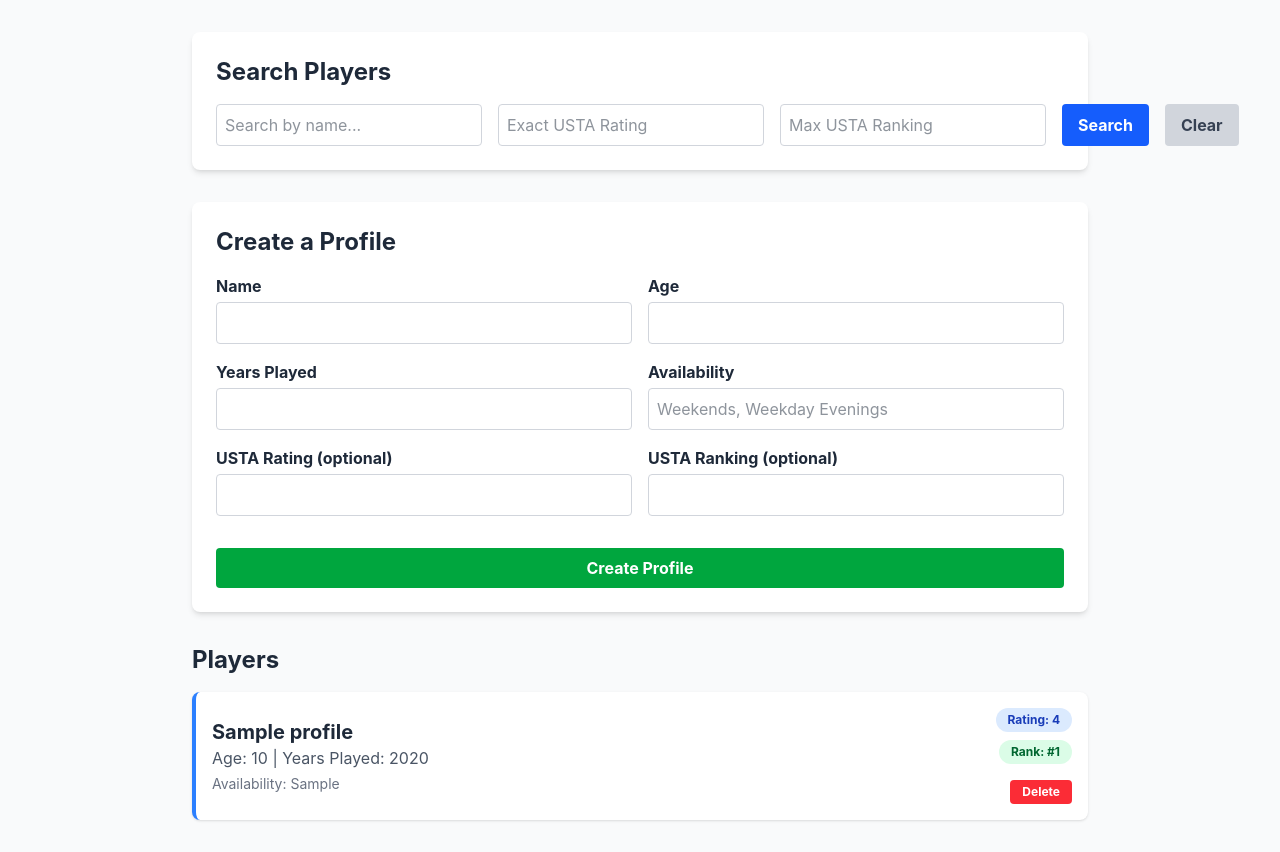
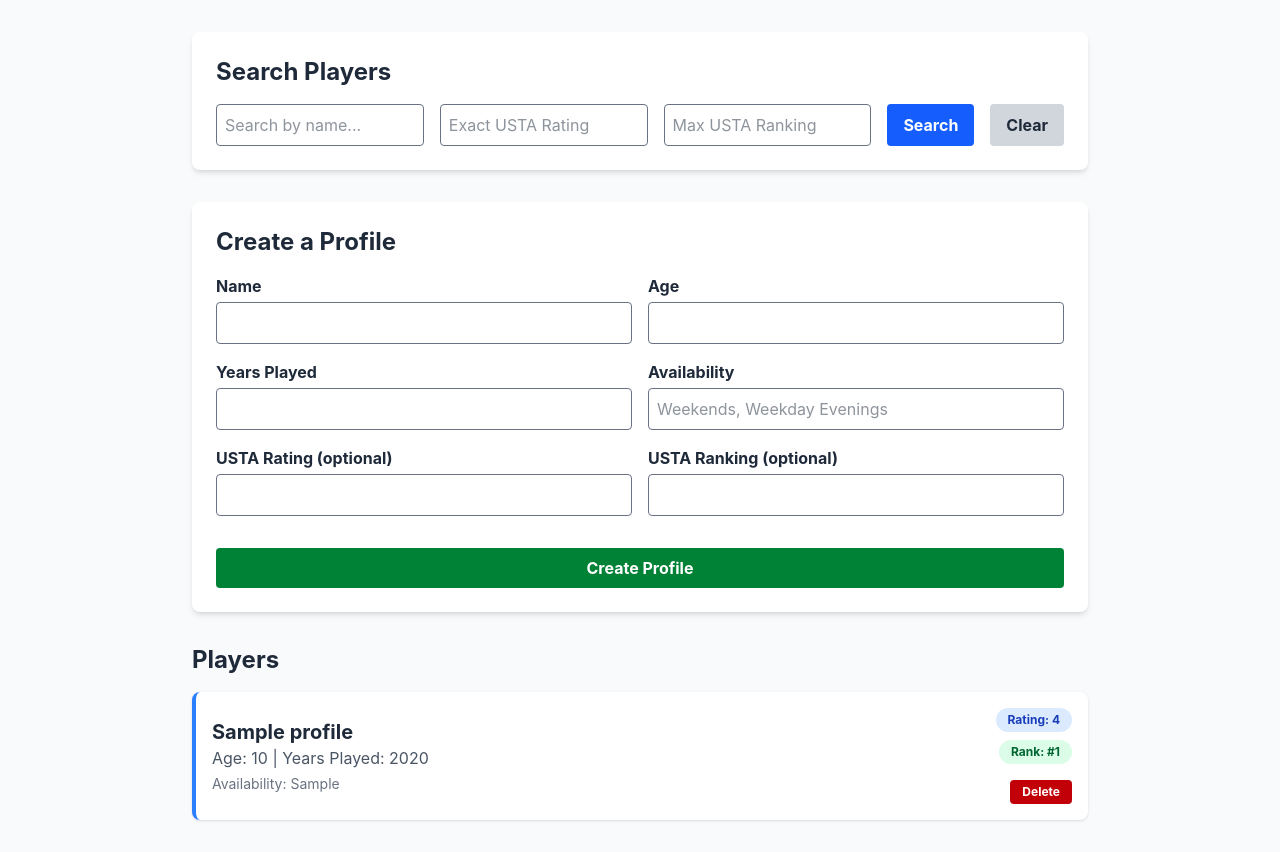
Before and after one commit to EmptyOffice/CS326_GroupProject, a Node server app: page /profiles in a window 1280 px wide. Shown: the part 68-920 px from the top of the page. Run offline with Node 20, Linux system fonts and the light colour scheme; tables that the repository leaves empty hold one stand-in row (values such as "Sample post"); some libraries are stand-ins or nearby versions.

Commit message:
Accessibility audit and fixes (#49)

```diff
--- a/public/app.js
+++ b/public/app.js
@@ -1,10 +1,63 @@
 const createForm = document.querySelector("#create-form");
+const errorBox = document.querySelector("#error");
+const statusBox = document.querySelector("#status");
+const profilesList = document.querySelector("#profiles-list");
+const playersHeading = document.querySelector("#players-heading");
+
+const announce = (message) => {
+    statusBox.textContent = '';
+    setTimeout(() => { statusBox.textContent = message; }, 50);
+};
+
+const countPlayers = () => profilesList.querySelectorAll('li[data-profile-id]').length;
+
+let isFirstLoad = true;
+let pendingMessage = null;
+
+document.body.addEventListener('htmx:afterSwap', (event) => {
+    if (event.detail.target !== profilesList) return;
+    if (isFirstLoad) {
+        isFirstLoad = false;
+        return;
+    }
+    const count = countPlayers();
+    const countMessage = count === 0 ? 'No players found.' : `${count} player${count === 1 ? '' : 's'} found.`;
+    announce(pendingMessage ? `${pendingMessage} ${countMessage}` : countMessage);
+    pendingMessage = null;
+});
+
+document.body.addEventListener('htmx:beforeSwap', (event) => {
+    const card = event.detail.target;
+    if (event.detail.isError || !card.matches('li[data-profile-id]')) return;
+
+    const neighbour = card.nextElementSibling || card.previousElementSibling;
+    const name = card.querySelector('h3')?.textContent.trim() || 'Player';
+
+    setTimeout(() => {
+        const nextButton = neighbour?.isConnected ? neighbour.querySelector('.delete-btn') : null;
+        if (nextButton) {
+            nextButton.focus();
+        } else {
+            playersHeading.focus();
+        }
+        const remaining = countPlayers();
+        announce(`${name} deleted.${remaining === 0 ? ' No players left.' : ''}`);
+    }, 0);
+});
+
+document.body.addEventListener('htmx:responseError', (event) => {
+    const card = event.detail.target;
+    if (!card.matches?.('li[data-profile-id]')) return;
+    const name = card.querySelector('h3')?.textContent.trim() || 'this player';
+    announce(`Could not delete ${name}. Please try again.`);
+});
 
 createForm.addEventListener("submit", async (event) => {
     event.preventDefault();
     const data = Object.fromEntries(new FormData(createForm));
     const button = createForm.querySelector("button");
 
+    errorBox.textContent = '';
     button.disabled = true;
     try {
         const response = await fetch('/api/profiles', {
@@ -15,11 +68,13 @@ createForm.addEventListener("submit", async (event) => {
 
         if(!response.ok) {
             const { error } = await response.json();
-            alert(error);
+            errorBox.textContent = error;
             return;
         }
 
         createForm.reset();
+        pendingMessage = `Profile created for ${data.name}.`;
+
 
         htmx.ajax('GET', '/api/profiles/search', { target: '#profiles-list', swap: 'innerHTML' });
 
@@ -27,5 +82,7 @@ createForm.addEventListener("submit", async (event) => {
         alert(`Profile was not saved. ${error.message}`);
     } finally {
         button.disabled = false;
+
+        if (document.activeElement === document.body) button.focus();
     }
 });
--- a/public/style.css
+++ b/public/style.css
@@ -9,10 +9,9 @@
     --font-mono: ui-monospace, SFMono-Regular, Menlo, Monaco, Consolas, "Liberation Mono",
       "Courier New", monospace;
     --color-red-500: oklch(63.7% 0.237 25.331);
-    --color-red-600: oklch(57.7% 0.245 27.325);
     --color-red-700: oklch(50.5% 0.213 27.518);
+    --color-red-800: oklch(44.4% 0.177 26.899);
     --color-green-100: oklch(96.2% 0.044 156.743);
-    --color-green-600: oklch(62.7% 0.194 149.214);
     --color-green-700: oklch(52.7% 0.154 150.069);
     --color-green-800: oklch(44.8% 0.119 151.328);
     --color-blue-100: oklch(93.2% 0.032 255.585);
@@ -22,8 +21,8 @@
     --color-blue-800: oklch(42.4% 0.199 265.638);
     --color-blue-900: oklch(37.9% 0.146 265.522);
     --color-gray-50: oklch(98.5% 0.002 247.839);
+    --color-gray-200: oklch(92.8% 0.006 264.531);
     --color-gray-300: oklch(87.2% 0.01 258.338);
-    --color-gray-400: oklch(70.7% 0.022 261.325);
     --color-gray-500: oklch(55.1% 0.027 264.364);
     --color-gray-600: oklch(44.6% 0.03 256.802);
     --color-gray-700: oklch(37.3% 0.034 259.733);
@@ -204,6 +203,20 @@
   }
 }
 @layer utilities {
+  .sr-only {
+    position: absolute;
+    width: 1px;
+    height: 1px;
+    padding: 0;
+    margin: -1px;
+    overflow: hidden;
+    clip-path: inset(50%);
+    white-space: nowrap;
+    border-width: 0;
+  }
+  .isolate {
+    isolation: isolate;
+  }
   .container {
     width: 100%;
     @media (width >= 40rem) {
@@ -273,6 +286,9 @@
   .max-w-6xl {
     max-width: var(--container-6xl);
   }
+  .min-w-0 {
+    min-width: 0px;
+  }
   .flex-1 {
     flex: 1;
   }
@@ -328,8 +344,8 @@
   .border-blue-500 {
     border-color: var(--color-blue-500);
   }
-  .border-gray-300 {
-    border-color: var(--color-gray-300);
+  .border-gray-500 {
+    border-color: var(--color-gray-500);
   }
   .bg-blue-100 {
     background-color: var(--color-blue-100);
@@ -349,11 +365,11 @@
   .bg-green-100 {
     background-color: var(--color-green-100);
   }
-  .bg-green-600 {
-    background-color: var(--color-green-600);
+  .bg-green-700 {
+    background-color: var(--color-green-700);
   }
-  .bg-red-500 {
-    background-color: var(--color-red-500);
+  .bg-red-700 {
+    background-color: var(--color-red-700);
   }
   .bg-white {
     background-color: var(--color-white);
@@ -463,11 +479,14 @@
   .text-red-500 {
     color: var(--color-red-500);
   }
-  .text-red-600 {
-    color: var(--color-red-600);
+  .text-red-700 {
+    color: var(--color-red-700);
   }
   .text-white {
     color: var(--color-white);
+  }
+  .lowercase {
+    text-transform: lowercase;
   }
   .shadow {
     --tw-shadow: 0 1px 3px 0 var(--tw-shadow-color, rgb(0 0 0 / 0.1)), 0 1px 2px -1px var(--tw-shadow-color, rgb(0 0 0 / 0.1));
@@ -489,14 +508,14 @@
     .hover\:bg-blue-700:hover {
       background-color: var(--color-blue-700);
     }
-    .hover\:bg-gray-400:hover {
-      background-color: var(--color-gray-400);
+    .hover\:bg-gray-200:hover {
+      background-color: var(--color-gray-200);
     }
-    .hover\:bg-green-700:hover {
-      background-color: var(--color-green-700);
+    .hover\:bg-green-800:hover {
+      background-color: var(--color-green-800);
     }
-    .hover\:bg-red-700:hover {
-      background-color: var(--color-red-700);
+    .hover\:bg-red-800:hover {
+      background-color: var(--color-red-800);
     }
   }
   @media (width >= 48rem) {
@@ -521,6 +540,12 @@
     .md\:text-left {
       text-align: left;
     }
+  }
+}
+@layer base {
+  a:focus-visible, button:focus-visible, input:focus-visible, select:focus-visible, textarea:focus-visible, [tabindex]:focus-visible {
+    outline: 3px solid var(--color-blue-700);
+    outline-offset: 2px;
   }
 }
 @property --tw-space-y-reverse {
--- a/views/index.ejs
+++ b/views/index.ejs
@@ -40,7 +40,7 @@
     </section>
   </main>
 
-  <footer class="text-center text-gray-500 py-6 mt-8 border-t">
+  <footer class="text-center text-gray-600 py-6 mt-8 border-t">
     <p>CS326 Group Project - William Bae, Edelson Garcia, Alexandria Anderson</p>
   </footer>
 </body>
--- a/views/partials/profile-list.ejs
+++ b/views/partials/profile-list.ejs
@@ -1,8 +1,8 @@
 <% if (profiles.length === 0) { %>
-  <li class="p-4 bg-white rounded-lg shadow text-red-500 font-bold">No profiles found matching your search.</li>
+  <li class="p-4 bg-white rounded-lg shadow text-red-700 font-bold">No profiles found matching your search.</li>
 <% } else { %>
   <% profiles.forEach(profile => { %>
-    <li class="p-4 bg-white rounded-lg shadow border-l-4 border-blue-500 flex flex-col md:flex-row justify-between md:items-center">
+    <li data-profile-id="<%= profile._id %>" class="p-4 bg-white rounded-lg shadow border-l-4 border-blue-500 flex flex-col md:flex-row justify-between md:items-center">
       <div>
         <h3 class="text-xl font-bold text-gray-800"><%= profile.name %></h3>
         <p class="text-gray-600">Age: <%= profile.age %> | Years Played: <%= profile.yearsPlayed %></p>
@@ -17,10 +17,12 @@
         <% } %>
 
         <button
+          type="button"
           hx-delete="/api/profiles/<%= profile._id %>"
           hx-target="closest li"
           hx-swap="outerHTML"
-          class="bg-red-500 hover:bg-red-700 text-white text-xs font-bold py-1 px-3 rounded mt-2 transition">
+          aria-label="Delete <%= profile.name %>"
+          class="delete-btn bg-red-700 hover:bg-red-800 text-white text-xs font-bold py-1 px-3 rounded mt-2 transition">
           Delete
         </button>
       </div>
--- a/views/profiles.ejs
+++ b/views/profiles.ejs
@@ -17,11 +17,14 @@
     <section class="bg-white p-6 rounded-lg shadow-md">
       <h2 class="text-2xl font-bold mb-4">Search Players</h2>
       <form hx-get="/api/profiles/search" hx-target="#profiles-list" hx-swap="innerHTML" class="flex flex-col md:flex-row gap-4">
-        <input type="text" name="name" placeholder="Search by name..." class="flex-1 min-w-0 border border-gray-300 p-2 rounded">
-        <input type="number" step="0.5" name="ustaRating" placeholder="Exact USTA Rating" class="flex-1 min-w-0 border border-gray-300 p-2 rounded">
-        <input type="number" name="ustaRanking" placeholder="Max USTA Ranking" class="flex-1 min-w-0 border border-gray-300 p-2 rounded">
+        <label for="search-name" class="sr-only">Search by name</label>
+        <input type="text" id="search-name" name="name" placeholder="Search by name..." class="flex-1 min-w-0 border border-gray-500 p-2 rounded">
+        <label for="search-rating" class="sr-only">Exact USTA rating</label>
+        <input type="number" step="0.5" id="search-rating" name="ustaRating" placeholder="Exact USTA Rating" class="flex-1 min-w-0 border border-gray-500 p-2 rounded">
+        <label for="search-ranking" class="sr-only">Maximum USTA ranking</label>
+        <input type="number" id="search-ranking" name="ustaRanking" placeholder="Max USTA Ranking" class="flex-1 min-w-0 border border-gray-500 p-2 rounded">
         <button type="submit" class="bg-blue-600 text-white font-bold py-2 px-4 rounded hover:bg-blue-700">Search</button>
-        <button type="reset" class="bg-gray-300 text-gray-700 font-bold py-2 px-4 rounded hover:bg-gray-400">Clear</button>
+        <button type="reset" class="bg-gray-300 text-gray-800 font-bold py-2 px-4 rounded hover:bg-gray-200">Clear</button>
       </form>
     </section>
 
@@ -31,44 +34,45 @@
         <div class="grid grid-cols-1 md:grid-cols-2 gap-4">
           <div>
             <label for="name" class="block font-bold mb-1">Name</label>
-            <input type="text" id="name" name="name" required class="w-full border border-gray-300 p-2 rounded">
+            <input type="text" id="name" name="name" required class="w-full border border-gray-500 p-2 rounded">
           </div>
 
           <div>
             <label for="age" class="block font-bold mb-1">Age</label>
-            <input type="number" id="age" name="age" required class="w-full border border-gray-300 p-2 rounded">
+            <input type="number" id="age" name="age" required class="w-full border border-gray-500 p-2 rounded">
           </div>
 
           <div>
             <label for="yearsPlayed" class="block font-bold mb-1">Years Played</label>
-            <input type="number" id="yearsPlayed" name="yearsPlayed" required class="w-full border border-gray-300 p-2 rounded">
+            <input type="number" id="yearsPlayed" name="yearsPlayed" required class="w-full border border-gray-500 p-2 rounded">
           </div>
 
           <div>
             <label for="availability" class="block font-bold mb-1">Availability</label>
-            <input type="text" id="availability" name="availability" placeholder="Weekends, Weekday Evenings" required class="w-full border border-gray-300 p-2 rounded">
+            <input type="text" id="availability" name="availability" placeholder="Weekends, Weekday Evenings" required class="w-full border border-gray-500 p-2 rounded">
           </div>
 
           <div>
             <label for="ustaRating" class="block font-bold mb-1">USTA Rating (optional)</label>
-            <input type="number" step="0.5" id="ustaRating" name="ustaRating" class="w-full border border-gray-300 p-2 rounded">
+            <input type="number" step="0.5" id="ustaRating" name="ustaRating" class="w-full border border-gray-500 p-2 rounded">
           </div>
 
           <div>
             <label for="ustaRanking" class="block font-bold mb-1">USTA Ranking (optional)</label>
-            <input type="number" id="ustaRanking" name="ustaRanking" class="w-full border border-gray-300 p-2 rounded">
+            <input type="number" id="ustaRanking" name="ustaRanking" class="w-full border border-gray-500 p-2 rounded">
           </div>
         </div>
 
-        <button type="submit" class="w-full bg-green-600 text-white font-bold py-2 px-4 rounded hover:bg-green-700 mt-4">Create Profile</button>
+        <p id="error" role="alert" class="text-red-700 font-bold"></p>
+
+        <button type="submit" class="w-full bg-green-700 text-white font-bold py-2 px-4 rounded hover:bg-green-800 mt-4">Create Profile</button>
       </form>
     </section>
 
-    <div id="error" class="text-red-600 font-bold text-center"></div>
-
     <section>
-      <h2 class="text-2xl font-bold mb-4">Players</h2>
-      <ul id="profiles-list" class="space-y-4" hx-get="/api/profiles/search" hx-trigger="load"></ul>
+      <h2 id="players-heading" tabindex="-1" class="text-2xl font-bold mb-4">Players</h2>
+      <p id="status" role="status" aria-live="polite" class="sr-only"></p>
+      <ul id="profiles-list" aria-labelledby="players-heading" class="space-y-4" hx-get="/api/profiles/search" hx-trigger="load"></ul>
     </section>
   </main>
 </body>
```
Also changed, not shown: src/input.css (+12 -0 lines).
